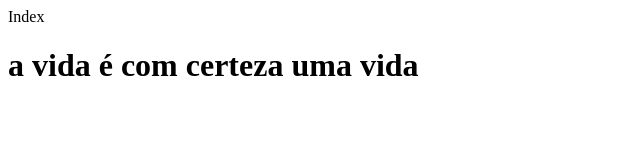
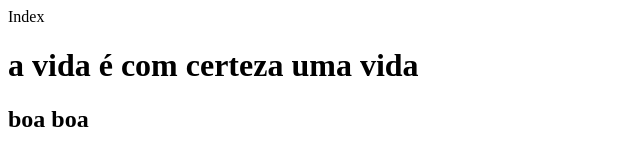
Before and after one commit to Felipepsii/testeTopicos2, a plain HTML site: page index.html in a window 1280 px wide. Shown: the whole page, without its empty margins (0-640 px from the left). Drawn offline with Linux system fonts and the light colour scheme.

Commit message:
teste do vs (versão 3)

```diff
--- a/index.html
+++ b/index.html
@@ -6,9 +6,12 @@
     <meta name="viewport" content="width=device-width, initial-scale=1.0">
     <title>Segunda pagina</title>
 </head>
+
 <body>
     Index
 
     <h1>a vida é com certeza uma vida</h1>
+
+    <h2>boa boa</h2>
 </body>
 </html>
```
